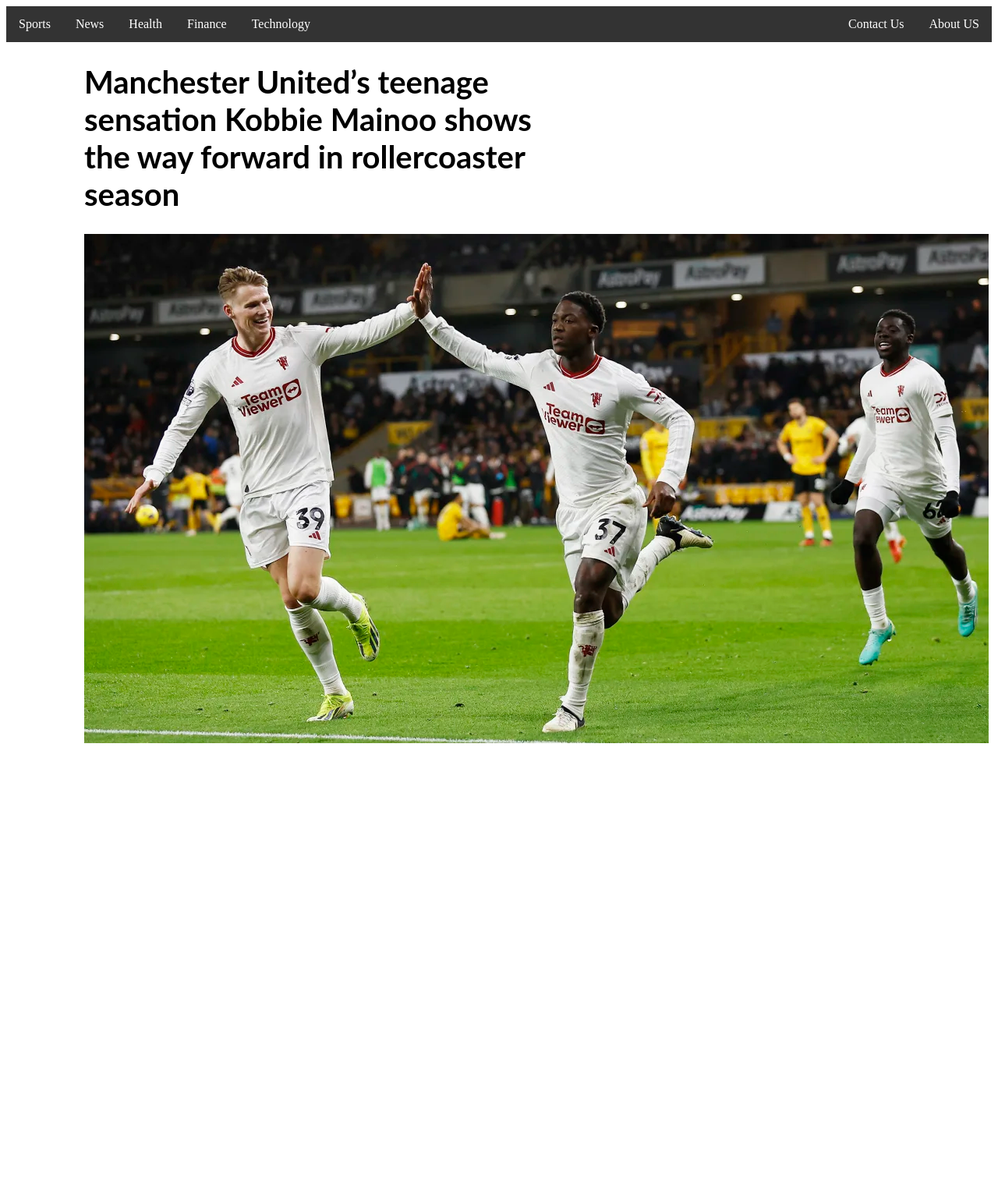
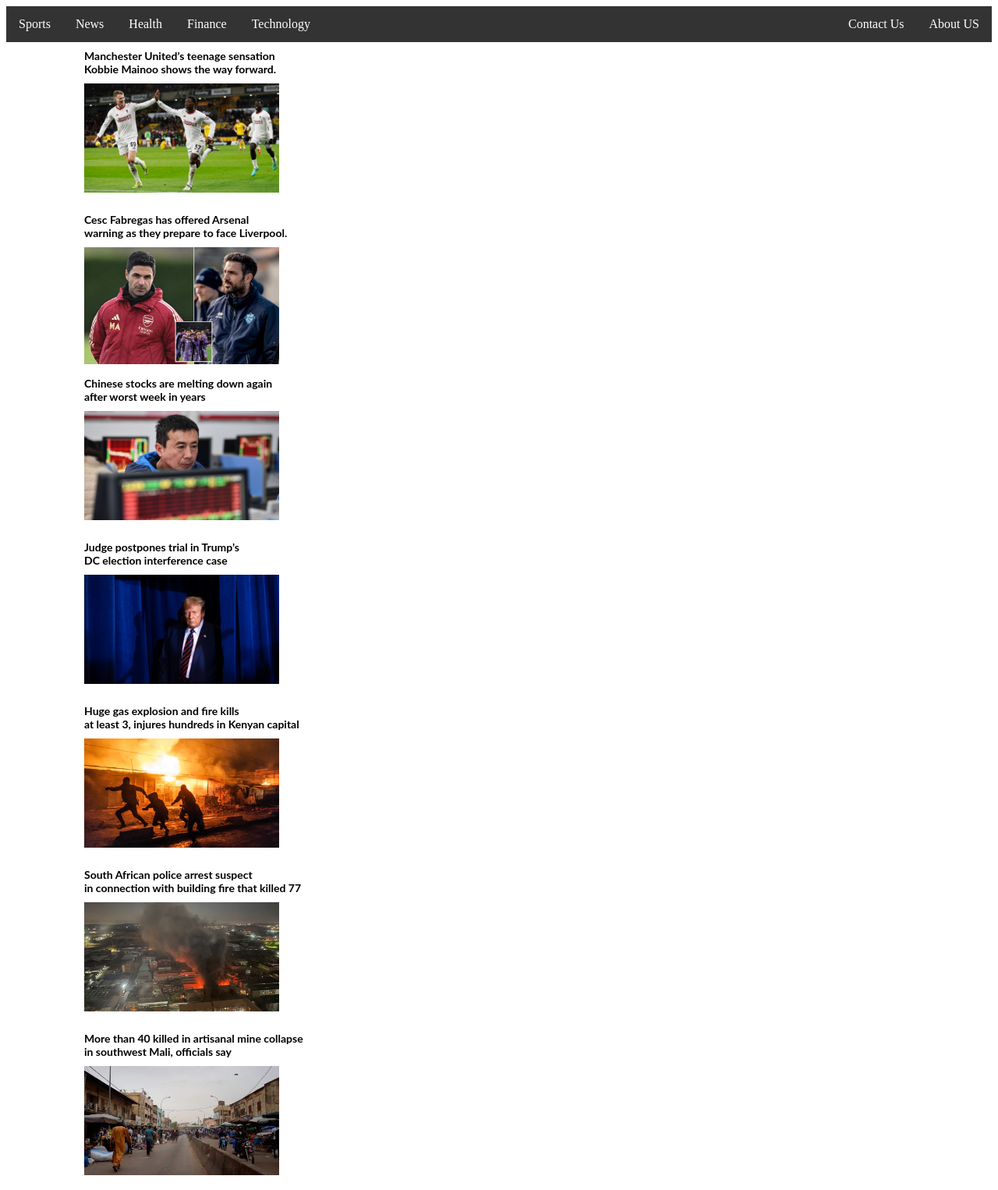
Before and after one commit to ekepe484/news-blog, a plain HTML site: page index.html in a window 1280 px wide. Shown: the top 1526 px of the page at 78% size. Before the commit the page ends 957 px from the top, so only its background shows below. Drawn offline with Linux system fonts and the light colour scheme.

Commit message:
Added content for homepage

```diff
--- a/index.html
+++ b/index.html
@@ -15,20 +15,42 @@
             <li style="float: right;"> <a href="./pages/about.html">About US</a></li>
             <li style="float: right;"> <a href="./pages/contact.html">Contact Us</a></li>
         </ul>
-        <div class="title">
-            <h1>Manchester United’s teenage sensation Kobbie Mainoo shows the way forward in rollercoaster season</h1>
-            <img src="./images/man-united-player.png" alt="football player celebrating">
+        <div class="content">
+            <h1>Manchester United’s teenage sensation <br> Kobbie Mainoo shows the way forward.</h1>
+            <img src="./images/man-united-player.png" width="250" height="auto" alt="football player celebrating">
         </div>
         <div class="content">
-            <p>
-
-            </p>
+             <h1>
+                Cesc Fabregas has offered Arsenal <br> warning as they prepare to face Liverpool.
+             </h1>
+             <img src="./images/arsenal.jpeg" width="250" height="auto" alt="picture of arsenal football players">
         </div>
         <div class="content">
+            <h1>Chinese stocks are melting down again <br> after worst week in years</h1>
+            <img src="./images/chinese stocks.jpeg" width="250" height="auto" alt="chinese stock market">
             <p></p>
         </div>
         <div class="content">
+            <h1>Judge postpones trial in Trump’s <br> DC election interference case</h1>
+            <img src="./images/trump.jpeg" width="250" height="auto" alt="image of former us president donald trump">
             <p></p>
+        </div>
+        <div class="content">
+            <h1>Huge gas explosion and fire kills <br> at least 3, injures hundreds in Kenyan capital</h1>
+            <img src="./images/gas-explosion-kenya.jpeg" width="250" height="auto" alt="image of gas explosion kenya">
+            <p></p>
+        </div>
+        <div class="content">
+            <h1>South African police arrest suspect <br> in connection with building fire that killed 77</h1>
+            <img src="./images/south-africa-fire.jpeg" width="250" height="auto" alt="building fire south africa">
+        </div>
+        <div class="content">
+            <h1>More than 40 killed in artisanal mine collapse <br> in southwest Mali, officials say</h1>
+            <img src="./images/mine-collapse-mali.jpeg" width="250" height="auto" alt="">
+        </div>
+        <div class="content">
+            <h1>Alleged Kenyan cult leader and suspects <br> to face charges, prosecutor says</h1>
+            <img src="./images/cult-leader-arrest.jpeg" width="250" height="auto" alt="person in prison">
         </div>
     </head>
     </body>
--- a/styles.css
+++ b/styles.css
@@ -1,3 +1,11 @@
+.content{
+    font-size: 7px;
+    font-family: 'Lato', sans-serif;
+    height: 200px;
+    margin-left: 100px;
+    margin-bottom: 10px;
+}
+
 ul{
     list-style: none;
     margin: 0;
@@ -22,12 +30,3 @@ li a{
 li a:hover {
     background-color: #111;
 }
-
-.title{
-    font-size: 20px;
-    font-family: 'Lato', sans-serif;
-    /* BOX MODEL */
-    width: 600px;
-    height: 200px;
-    margin-left: 100px;
-}
```
Also changed, not shown: pages/sports.html (+15 -1 lines), images/arsenal.jpeg (added), images/chinese stocks.jpeg (added), images/cult-leader-arrest.jpeg (added), images/gas-explosion-kenya.jpeg (added), images/mine-collapse-mali.jpeg (added), images/south-africa-fire.jpeg (added), images/trump.jpeg (added).
